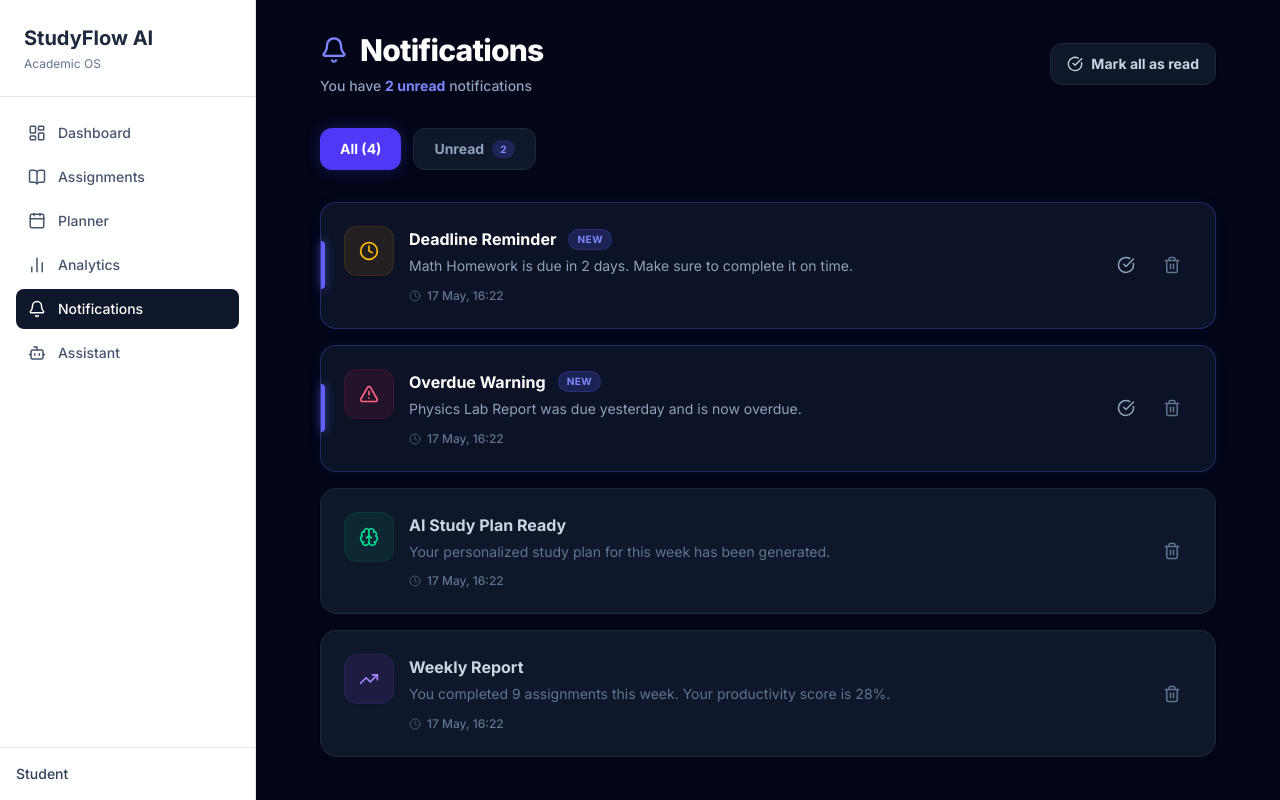
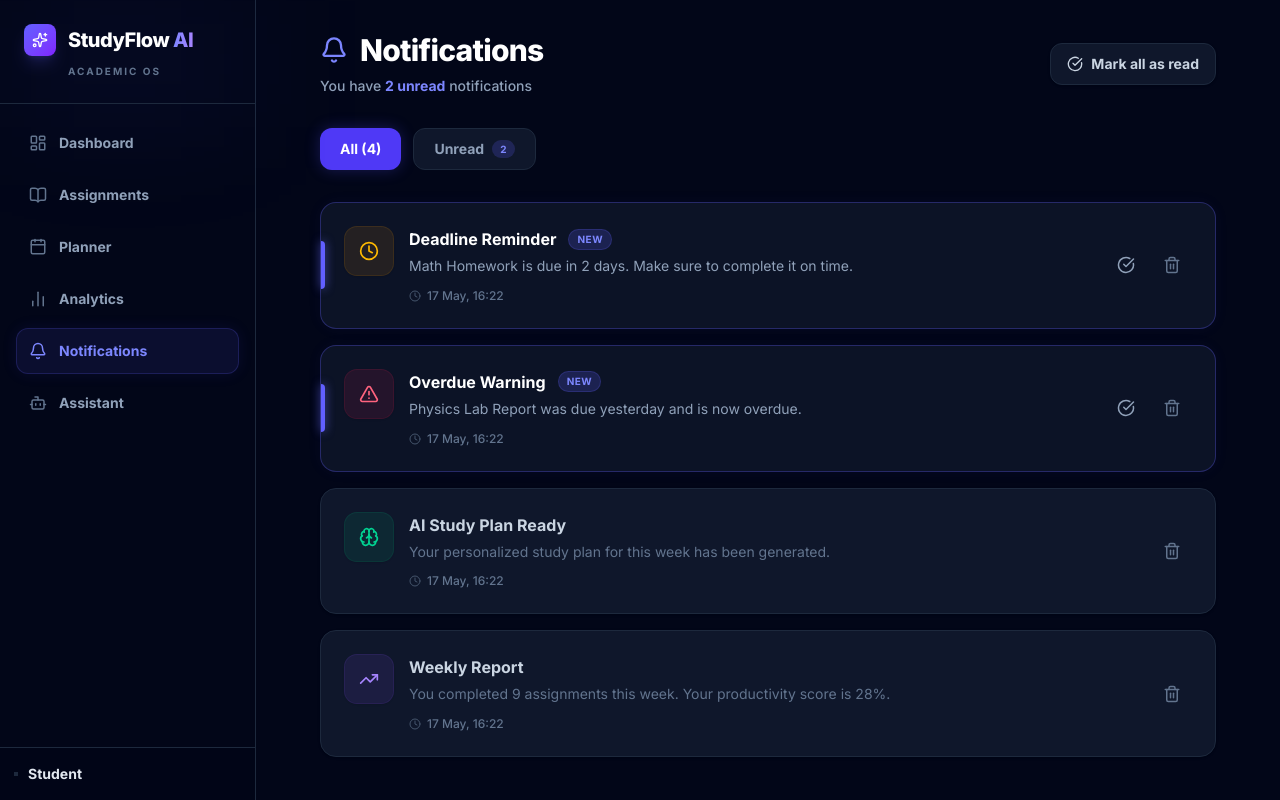
Before and after one commit to skasif074/StudyFlow-AI, a Next.js app in the folder frontend/: page /dashboard/notifications in a window 1280 px wide. Built offline with nearby package versions, Linux system fonts and the light colour scheme; no server answers.

Commit message:
Refactor layout component with improved styling and sync logic

```diff
--- a/frontend/app/dashboard/layout.tsx
+++ b/frontend/app/dashboard/layout.tsx
@@ -10,6 +10,7 @@ import {
   BarChart2,
   Bell,
   Bot,
+  Sparkles
 } from "lucide-react";
 import { clsx } from "clsx";
 
@@ -61,13 +62,33 @@ const syncUser = async () => {
   }, [isLoaded, user]);
 
   return (
-    <div className="flex h-screen bg-gray-50">
-      <aside className="w-64 bg-white border-r border-gray-200 flex flex-col">
-        <div className="p-6 border-b border-gray-200">
-          <h1 className="text-xl font-bold text-slate-800">StudyFlow AI</h1>
-          <p className="text-xs text-slate-500 mt-1">Academic OS</p>
+    <div className="flex h-screen bg-slate-950 selection:bg-indigo-500/30 overflow-hidden">
+
+      {/* Sidebar Navigation */}
+      <aside className="w-64 bg-slate-950 border-r border-slate-800 flex flex-col flex-shrink-0 relative z-20">
+
+        {/* Subtle top glow */}
+        <div className="absolute top-0 left-0 w-full h-32 bg-indigo-500/5 blur-[60px] pointer-events-none"></div>
+
+        {/* Logo Area */}
+        <div className="p-6 border-b border-slate-800 relative z-10">
+          <div className="flex items-center gap-3">
+            <div className="w-8 h-8 rounded-lg bg-gradient-to-br from-indigo-500 to-violet-600 flex items-center justify-center shadow-lg shadow-indigo-500/20 shrink-0">
+              <Sparkles size={16} className="text-white" />
             </div>
-        <nav className="flex-1 p-4 space-y-1">
+            <div>
+              <h1 className="text-xl font-extrabold text-white tracking-tight">
+                StudyFlow <span className="bg-gradient-to-r from-indigo-400 to-violet-400 bg-clip-text text-transparent">AI</span>
+              </h1>
+            </div>
+          </div>
+          <p className="text-[10px] font-bold text-slate-500 mt-2 uppercase tracking-[0.2em] pl-[44px]">
+            Academic OS
+          </p>
+        </div>
+
+        {/* Navigation Links */}
+        <nav className="flex-1 p-4 space-y-1.5 overflow-y-auto custom-scrollbar relative z-10">
           {navItems.map((item) => {
             const Icon = item.icon;
             const isActive = pathname === item.href;
@@ -76,31 +97,49 @@ const syncUser = async () => {
                 key={item.href}
                 href={item.href}
                 className={clsx(
-                  "flex items-center gap-3 px-3 py-2.5 rounded-lg text-sm font-medium transition-colors",
+                  "flex items-center gap-3 px-3 py-3 rounded-xl text-sm font-bold transition-all duration-300 border group",
                   isActive
-                    ? "bg-slate-900 text-white"
-                    : "text-slate-600 hover:bg-slate-100"
+                    ? "bg-indigo-500/10 text-indigo-400 border-indigo-500/20 shadow-[0_0_15px_rgba(79,70,229,0.1)]"
+                    : "border-transparent text-slate-400 hover:text-slate-200 hover:bg-slate-900 hover:border-slate-800"
                 )}
               >
-                <Icon size={18} />
+                <Icon
+                  size={18}
+                  className={clsx(
+                    "transition-colors duration-300",
+                    isActive ? "text-indigo-400" : "text-slate-500 group-hover:text-slate-300"
+                  )}
+                />
                 {item.label}
               </Link>
             );
           })}
         </nav>
-        <div className="p-4 border-t border-gray-200 flex items-center gap-3">
-          <UserButton />
-          <div>
-            <p className="text-sm font-medium text-slate-700">
+
+        {/* User Profile Section */}
+        <div className="p-4 border-t border-slate-800 bg-slate-950/80 backdrop-blur-md flex items-center gap-3 relative z-10">
+          <div className="ring-2 ring-slate-800 rounded-full shrink-0 flex items-center justify-center">
+            <UserButton
+              appearance={{
+                elements: {
+                  userButtonAvatarBox: "w-9 h-9"
+                }
+              }}
+            />
+          </div>
+          <div className="flex-1 min-w-0">
+            <p className="text-sm font-bold text-slate-200 truncate">
               {user?.firstName || "Student"}
             </p>
-            <p className="text-xs text-slate-400">
+            <p className="text-xs font-medium text-slate-500 truncate">
               {user?.primaryEmailAddress?.emailAddress}
             </p>
           </div>
         </div>
       </aside>
-      <main className="flex-1 overflow-auto">
+
+      {/* Main Content Render Area */}
+      <main className="flex-1 h-screen overflow-y-auto bg-slate-950 relative custom-scrollbar">
         {children}
       </main>
     </div>
```
Lines whose indentation alone changed are shown as unchanged.
